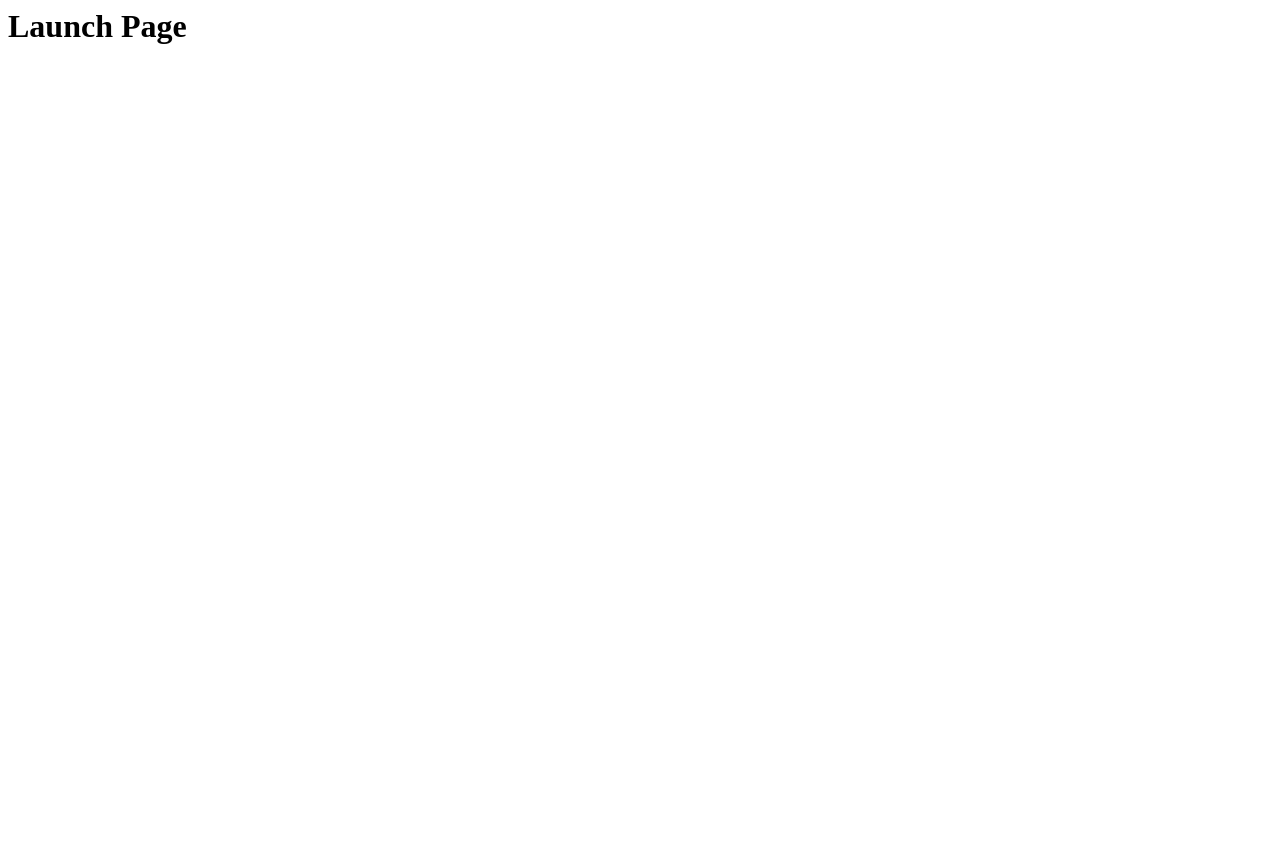
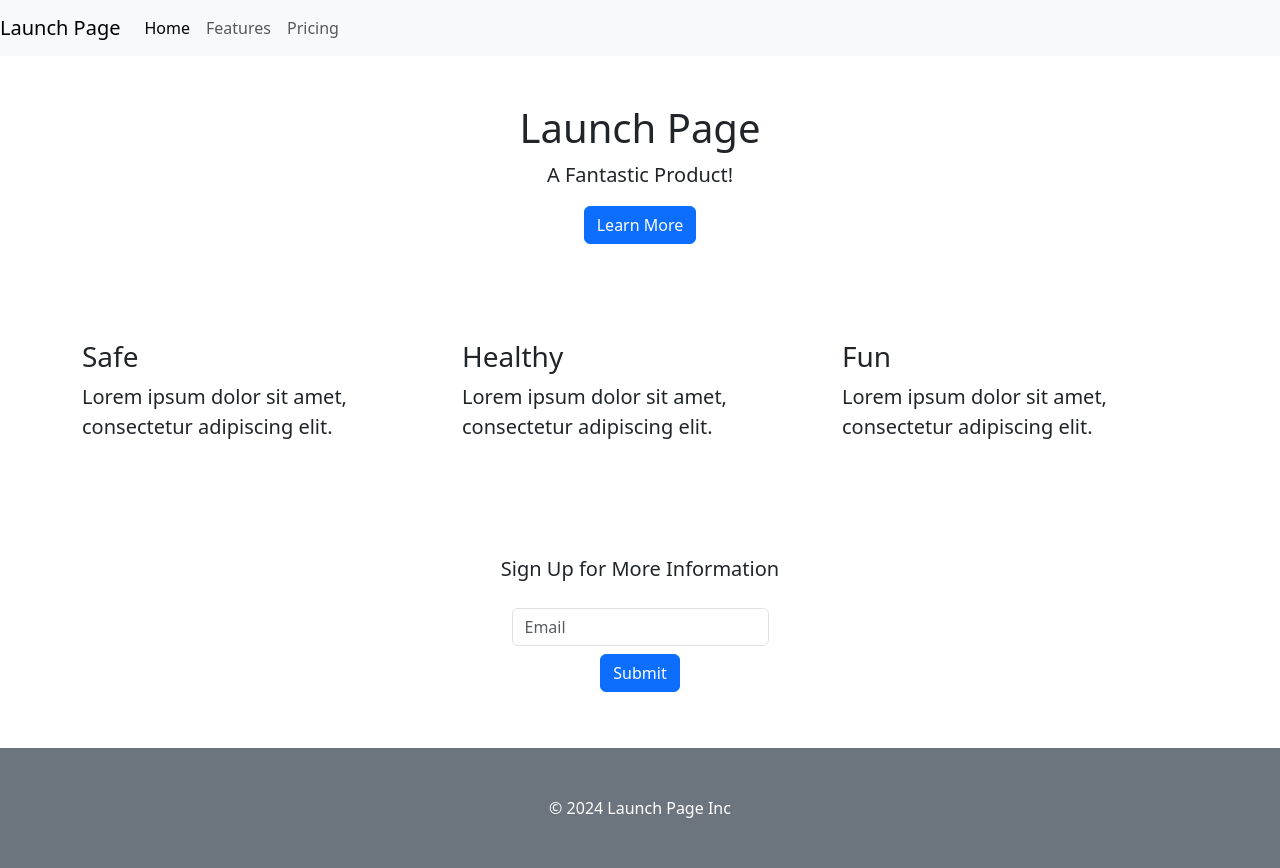
Before and after one commit to NasirGuyton/boostrap-launch-page, a plain HTML site: page index.html in a window 1280 px wide. Before the commit the page ends 800 px from the top, so only its background shows below. Drawn offline with nearby package versions, Linux system fonts and the light colour scheme.

Commit message:
Step 2 done

```diff
--- a/index.html
+++ b/index.html
@@ -1,14 +1,71 @@
-<!-- NAVBAR -->
+<!DOCTYPE html>
+<html lang="en">
+<head>
+  <meta charset="UTF-8">
+  <meta name="viewport" content="width=device-width, initial-scale=1.0">
+  <meta http-equiv="X-UA-Compatible" content="ie=edge">
+  <title>Launch Page</title>
+
+  <!-- BOOTSTRAP -->
+  <link href="https://cdn.jsdelivr.net/npm/bootstrap@5.3.8/dist/css/bootstrap.min.css" rel="stylesheet">
+  <script src="https://cdn.jsdelivr.net/npm/bootstrap@5.3.8/dist/js/bootstrap.bundle.min.js"></script>
+</head>
+<body>
+
+ <!-- NAVBAR -->
+<nav class="navbar navbar-expand navbar-light bg-light">
+  <a class="navbar-brand" href="#">Launch Page</a>
+  <div class="navbar-nav">
+    <a class="nav-item nav-link active" href="#">Home</a>
+    <a class="nav-item nav-link" href="#">Features</a>
+    <a class="nav-item nav-link" href="#">Pricing</a>
+  </div>
+</nav>
+
 
 
 <!-- HERO -->
+<div class="jumbotron text-center p-5">
+  <h1>Launch Page</h1>
+  <p class="lead">A Fantastic Product!</p>
+  <a href="#" class="btn btn-primary">Learn More</a>
+</div>
 
-<h1>Launch Page</h1>
+  <!-- BENEFITS -->
+<div class="container pb-5 pt-5">
+  <div class="row">
+    <div class="col-lg-4">
+      <h3>Safe</h3>
+      <p class="lead">Lorem ipsum dolor sit amet, consectetur adipiscing elit.</p>
+    </div>
+    <div class="col-lg-4">
+      <h3>Healthy</h3>
+      <p class="lead">Lorem ipsum dolor sit amet, consectetur adipiscing elit.</p>
+    </div>
+    <div class="col-lg-4">
+      <h3>Fun</h3>
+      <p class="lead">Lorem ipsum dolor sit amet, consectetur adipiscing elit.</p>
+    </div>
+  </div>
+</div>
 
-<!-- BENEFITS -->
+  <!-- CALL TO ACTION -->
+<div class="jumbotron text-center mb-0 p-5">
+  <p class="lead mb-4">Sign Up for More Information</p>
+  <div class="d-flex justify-content-center">
+    <form action="#" class="form-inline">
+      <input type="text" class="form-control mb-2 mr-sm-2" placeholder="Email" />
+      <button type="submit" class="btn btn-primary mb-2">Submit</button>
+    </form>
+  </div>
+</div>
 
 
-<!-- CALL TO ACTION -->
+  <!-- FOOTER -->
+<div class="bg-secondary p-5 text-white text-center">
+  &copy; 2024 Launch Page Inc
+</div>
 
 
-<!-- FOOTER -->
+</body>
+</html>
```
